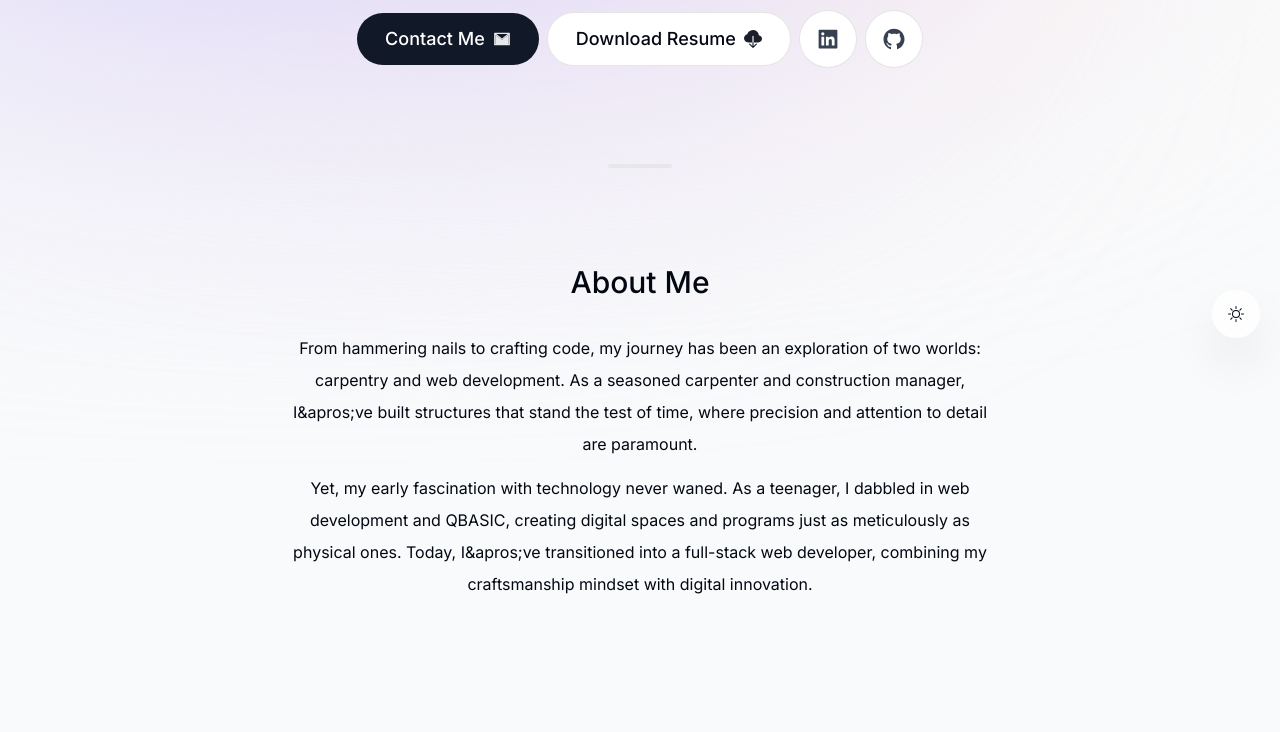
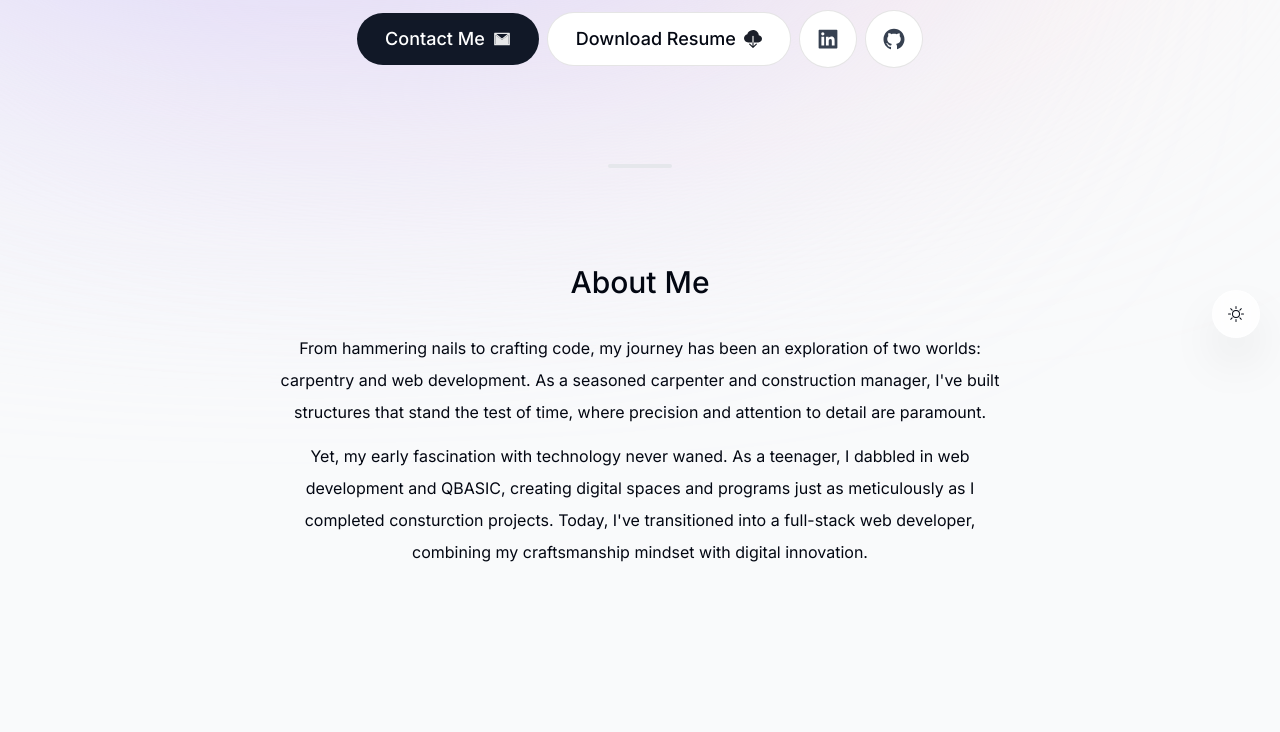
Before and after one commit to bensonbjacob/portfolio_latest, a Next.js app: page / in a window 1280 px wide. Shown: the part 442-1174 px from the top of the page. Built offline with nearby package versions, Linux system fonts and the light colour scheme; no server answers.

Commit message:
Update About component text

```diff
--- a/components/about.tsx
+++ b/components/about.tsx
@@ -20,17 +20,17 @@ export default function About() {
       <p className='mb-3'>
         From hammering nails to crafting code, my journey has been an
         exploration of two worlds: carpentry and web development. As a
-        seasoned carpenter and construction manager, I&apros;ve built
+        seasoned carpenter and construction manager, I&#39;ve built
         structures that stand the test of time, where precision and
         attention to detail are paramount.
       </p>
       <p>
         Yet, my early fascination with technology never waned. As a
         teenager, I dabbled in web development and QBASIC, creating
-        digital spaces and programs just as meticulously as physical
-        ones. Today, I&apros;ve transitioned into a full-stack web
-        developer, combining my craftsmanship mindset with digital
-        innovation.
+        digital spaces and programs just as meticulously as I
+        completed consturction projects. Today, I&#39;ve transitioned
+        into a full-stack web developer, combining my craftsmanship
+        mindset with digital innovation.
       </p>
     </motion.section>
   );
```
